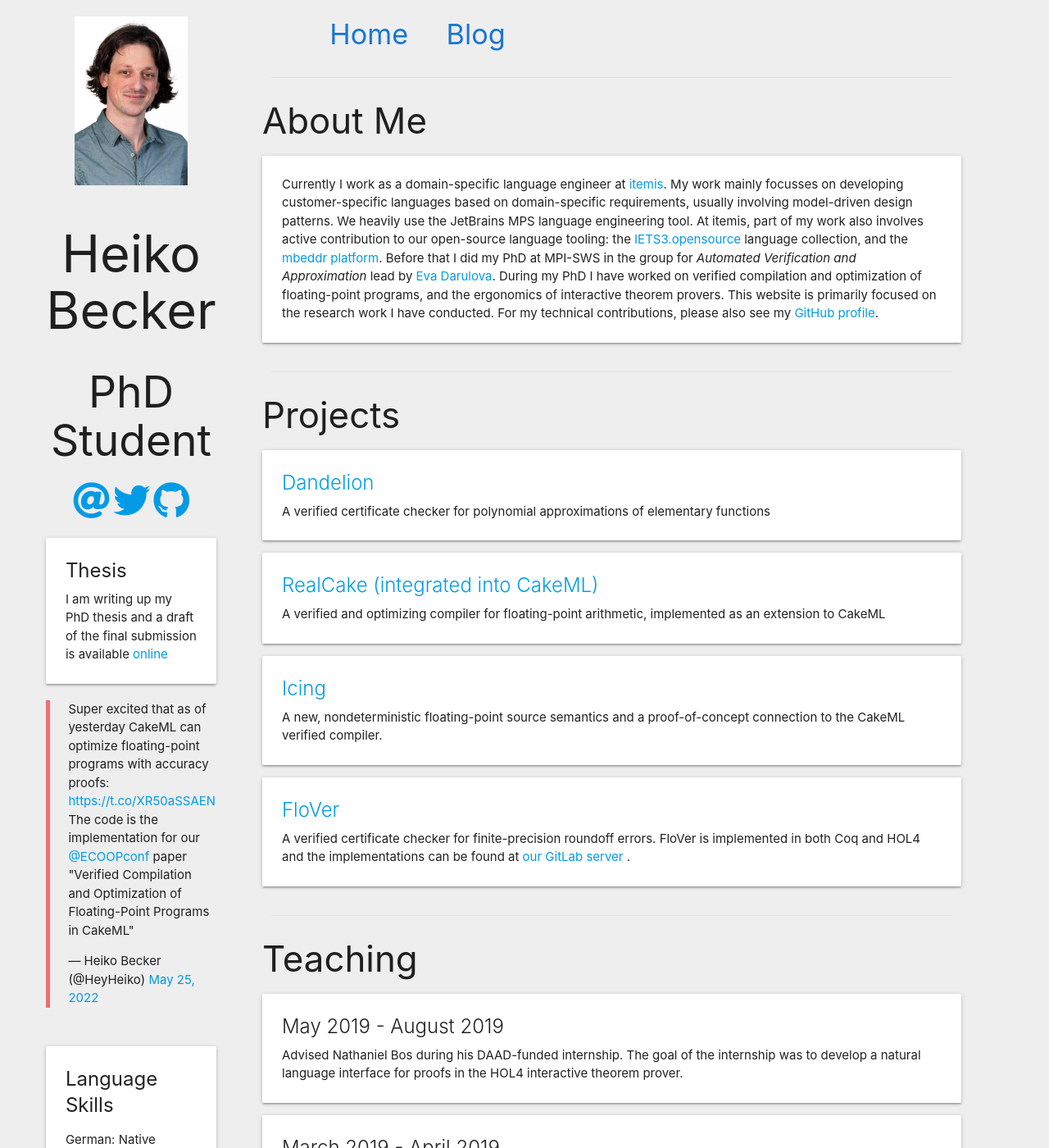
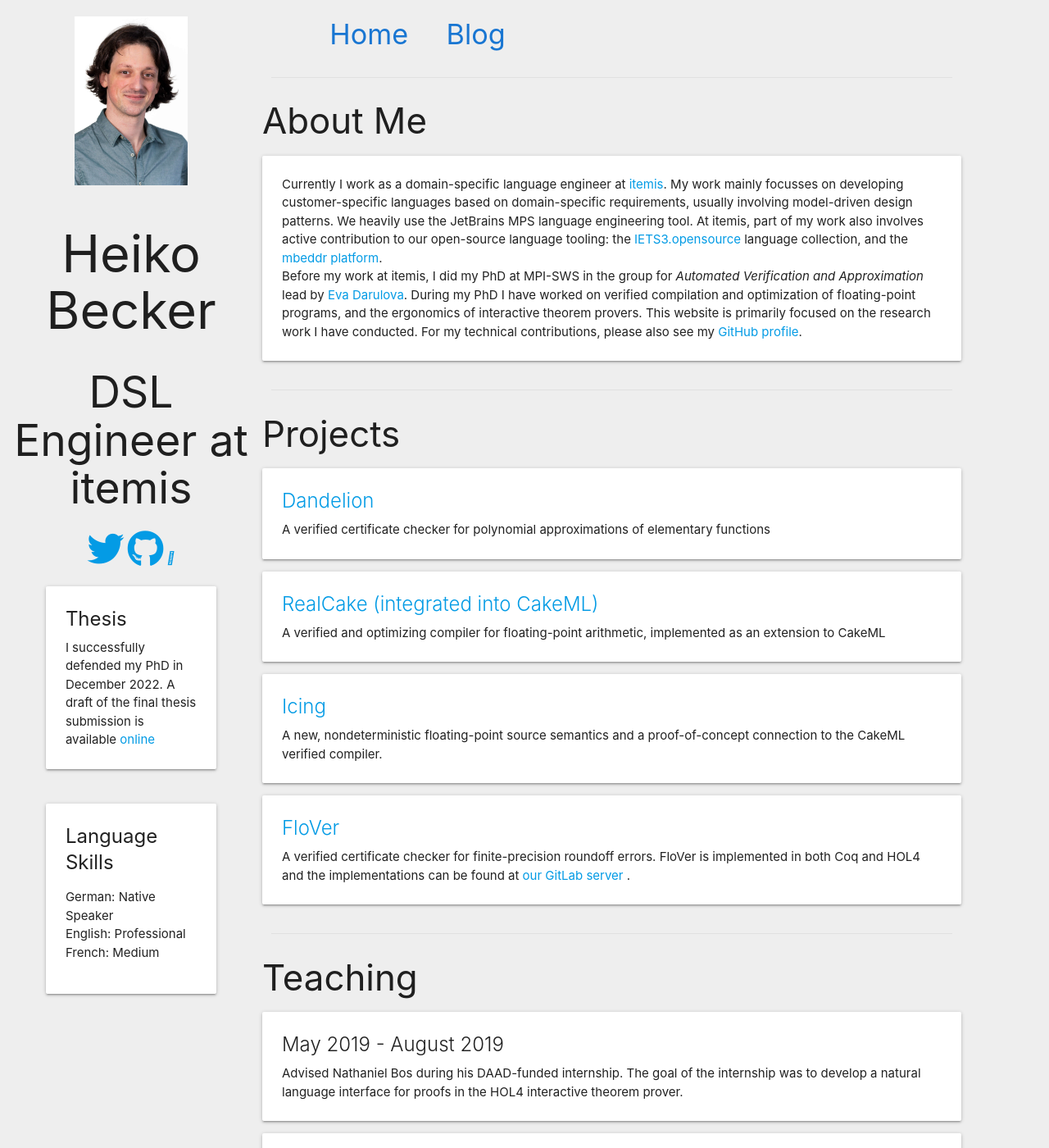
Before and after one commit to HeikoBecker/HeikoBecker.github.io, a Jekyll site: the page built from index.md, in a window 1280 px wide and 1400 px high. Shown: the whole window at 82% size. Built offline with Jekyll 4.4.1, drawn with Linux system fonts in a browser that asks for light colours; nearby versions of some CDN libraries; comment, search, counter and statistics services are not loaded.

Commit message:
More updated personal info, beautification

```diff
--- a/_includes/about.html
+++ b/_includes/about.html
@@ -9,7 +9,9 @@
 	We heavily  use the JetBrains MPS language engineering tool.
 	At itemis, part of my work also involves active contribution to our open-source language tooling:
 	the <a href="https://github.com/IETS3/iets3.opensource">IETS3.opensource</a> language collection, and the <a href="https://github.com/mbeddr"> mbeddr platform</a>.
-	Before that I did my PhD at MPI-SWS in the group for <em>Automated Verification and Approximation</em> lead by <a href="https://malyzajko.github.io/">Eva Darulova</a>.
+      </p>
+      <p>
+	Before my work at itemis, I did my PhD at MPI-SWS in the group for <em>Automated Verification and Approximation</em> lead by <a href="https://malyzajko.github.io/">Eva Darulova</a>.
 	During my PhD I have worked on verified compilation and optimization of floating-point programs, and the ergonomics of interactive theorem provers.
 	This website is primarily focused on the research work I have conducted. For my technical contributions, please also see my <a href="https://github.com/HeikoBecker/">GitHub profile</a>.
       </p>
--- a/_includes/news.html
+++ b/_includes/news.html
@@ -2,10 +2,8 @@
   <div class="card-content">
     <span class="card-title"><b>Thesis</b></span>
     <p>
-      I am writing up my PhD thesis and a draft of the final submission is available
+      I successfully defended my PhD in December 2022. A draft of the final thesis submission is available
       <a href="/assets/thesis.pdf">online</a>
     </p>
   </div>
 </div>
-
-<blockquote class="twitter-tweet"><p lang="en" dir="ltr">Super excited that as of yesterday CakeML can optimize floating-point programs with accuracy proofs: <a href="https://t.co/XR50aSSAEN">https://t.co/XR50aSSAEN</a><br>The code is the implementation for our <a href="https://twitter.com/ECOOPconf?ref_src=twsrc%5Etfw">@ECOOPconf</a> paper &quot;Verified Compilation and Optimization of Floating-Point Programs in CakeML&quot;</p>&mdash; Heiko Becker (@HeyHeiko) <a href="https://twitter.com/HeyHeiko/status/1529343864087138305?ref_src=twsrc%5Etfw">May 25, 2022</a></blockquote> <script async src="https://platform.twitter.com/widgets.js" charset="utf-8"></script>
--- a/_includes/sidebar.html
+++ b/_includes/sidebar.html
@@ -9,16 +9,19 @@
     </div>
   </div>
   <h1 class="center-align">{{site.name}}</h1>
-  <h2 class="center-align"> PhD Student </h2>
+  <h2 class="center-align"> DSL Engineer at itemis</h2>
   <p class="center-align">
-  <a href="mailto:hbecker _at_ mpi-sws.org">
+  <!-- <a href="mailto:hbecker _at_ mpi-sws.org">
     <i class="fas fa-at fa-3x"></i>
-  </a>
+  </a>-->
   <a href="https://twitter.com/HeyHeiko">
     <i class="fab fa-twitter fa-3x"></i>
   </a>
-  <a href="https://heikobecker.github.io">
+  <a href="https://github.com/HeikoBecker/">
     <i class="fab fa-github fa-3x"></i>
+  </a>
+  <a href="https://www.linkedin.com/in/heiko-becker/">
+    <i class="fa-brands fa-linkedin"></i>
   </a>
   </p>
   <!-- -->
```
